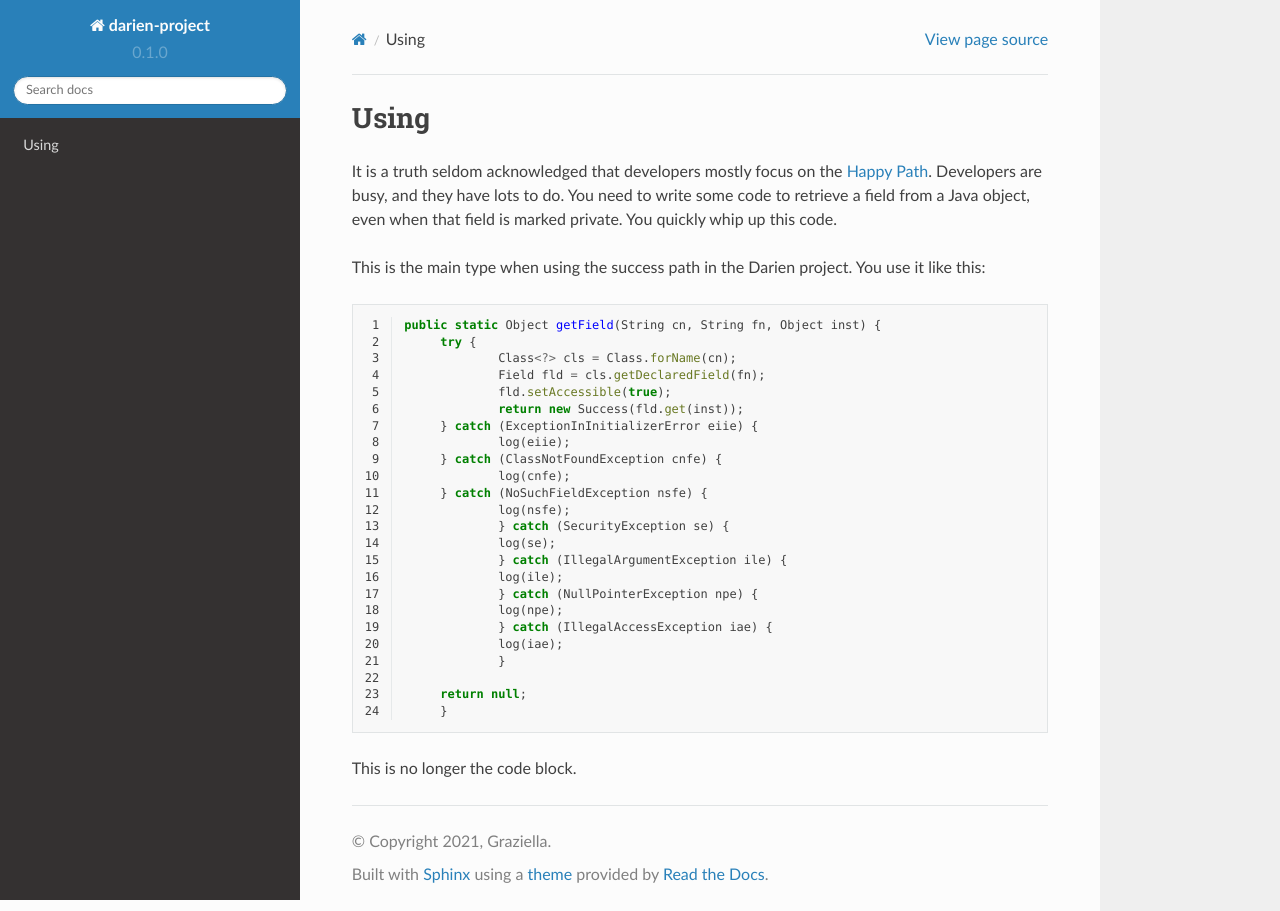
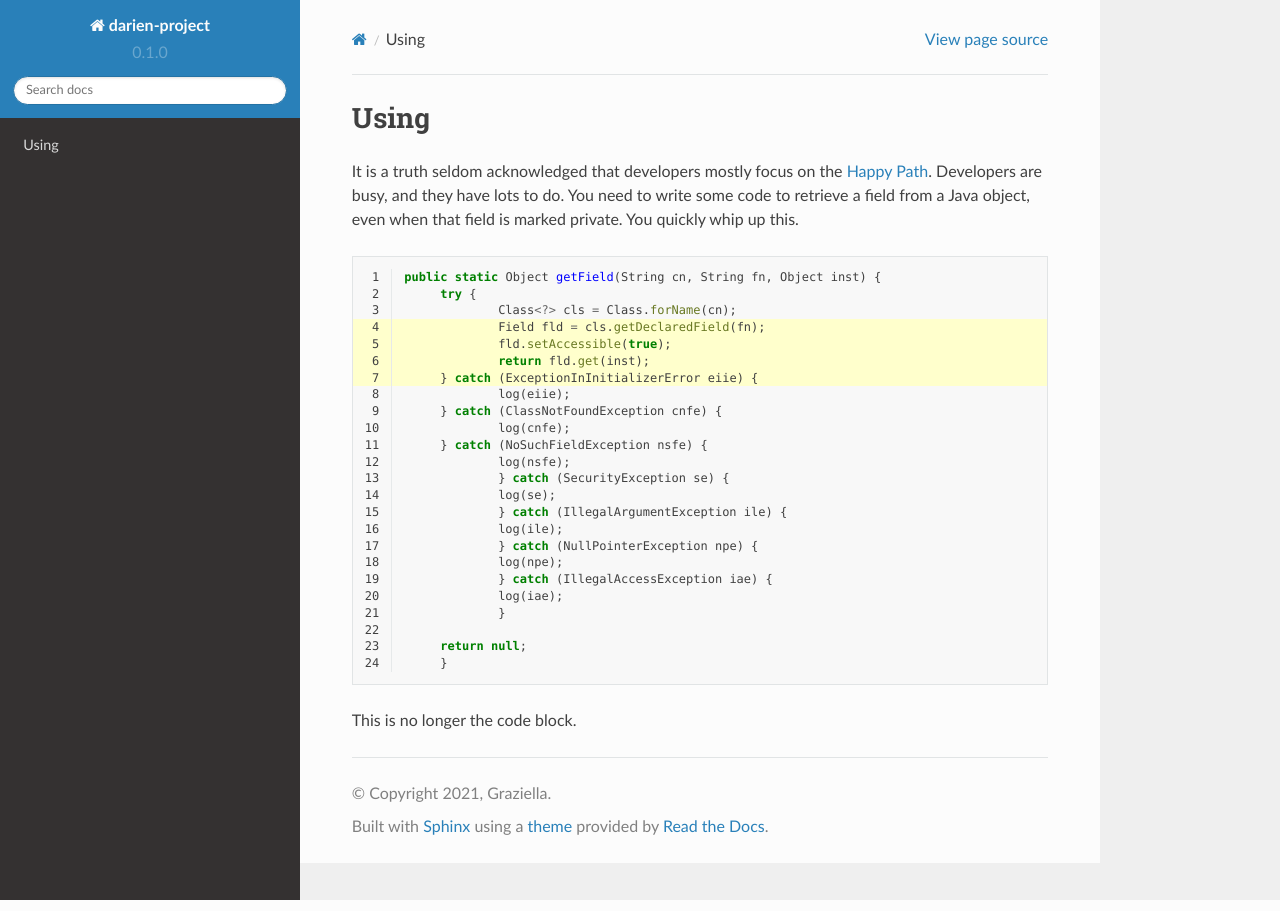
Before and after one commit to jh-evans/readthedocs, a Sphinx documentation site: the page built from docs/source/using.rst, in a window 1280 px wide. Built offline with Sphinx 7.4.7 and the Read the Docs theme 2.0.0, drawn with Linux system fonts in a browser that asks for light colours.

Commit message:
Update using.rst

```diff
--- a/docs/source/using.rst
+++ b/docs/source/using.rst
@@ -2,19 +2,18 @@
 =====
 
 It is a truth seldom acknowledged that developers mostly focus on the `Happy Path <https://en.wikipedia.org/wiki/Happy_path>`_. Developers are busy, and they have lots to do. You need to write some code
-to retrieve a field from a Java object, even when that field is marked private. You quickly whip up this code.
-
-This is the main type when using the success path in the Darien project. You use it like this:
+to retrieve a field from a Java object, even when that field is marked private. You quickly whip up this.
 
 .. code-block:: java
    :linenos:
+   :emphasize-lines: 4-7
 
    public static Object getField(String cn, String fn, Object inst) {
        	try {
        		Class<?> cls = Class.forName(cn);
        		Field fld = cls.getDeclaredField(fn);
        		fld.setAccessible(true);
-       		return new Success(fld.get(inst));
+       		return fld.get(inst);
        	} catch (ExceptionInInitializerError eiie) {
        		log(eiie);
        	} catch (ClassNotFoundException cnfe) {
```
